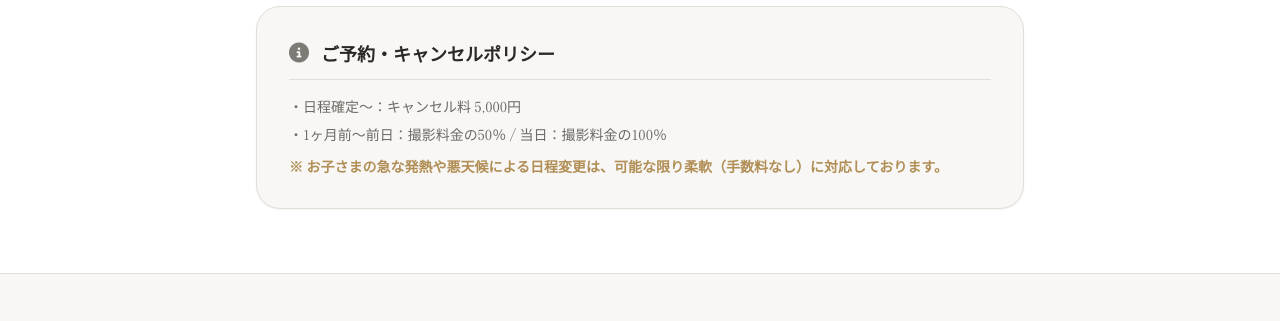
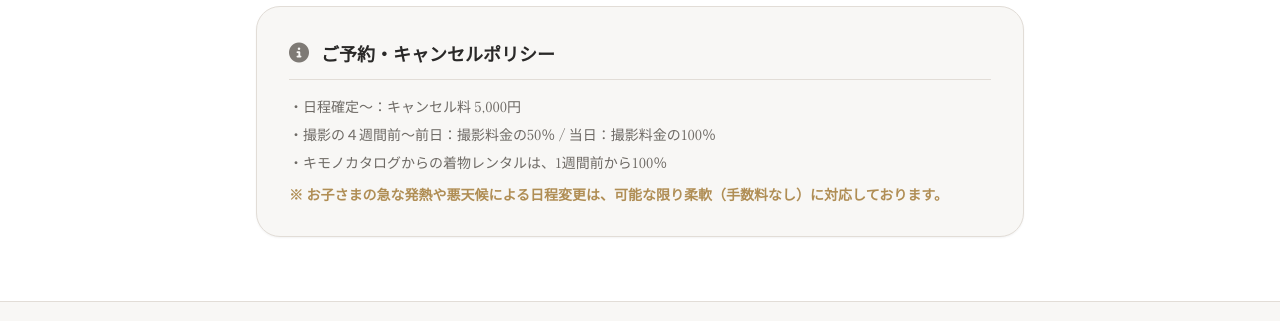
Before and after one commit to emuphotograph-max/noa.., a plain HTML site: page index.html in a window 1280 px wide. Shown: the part 6320-6641 px from the top of the page. Drawn offline with nearby package versions, Linux system fonts and the light colour scheme.

Commit message:
Update index.html

```diff
--- a/index.html
+++ b/index.html
@@ -983,7 +983,8 @@
                     </div>
                     <div class="text-xs md:text-sm text-muted-text leading-relaxed space-y-2">
                         <p>・日程確定〜：キャンセル料 5,000円</p>
-                        <p>・1ヶ月前〜前日：撮影料金の50％ / 当日：撮影料金の100％</p>
+                        <p>・撮影の４週間前〜前日：撮影料金の50％ / 当日：撮影料金の100％</p>
+                         <p>・キモノカタログからの着物レンタルは、1週間前から100％</p>
                         <p class="text-accent-gold font-bold pt-1">※ お子さまの急な発熱や悪天候による日程変更は、可能な限り柔軟（手数料なし）に対応しております。</p>
                     </div>
                 </div>
```
